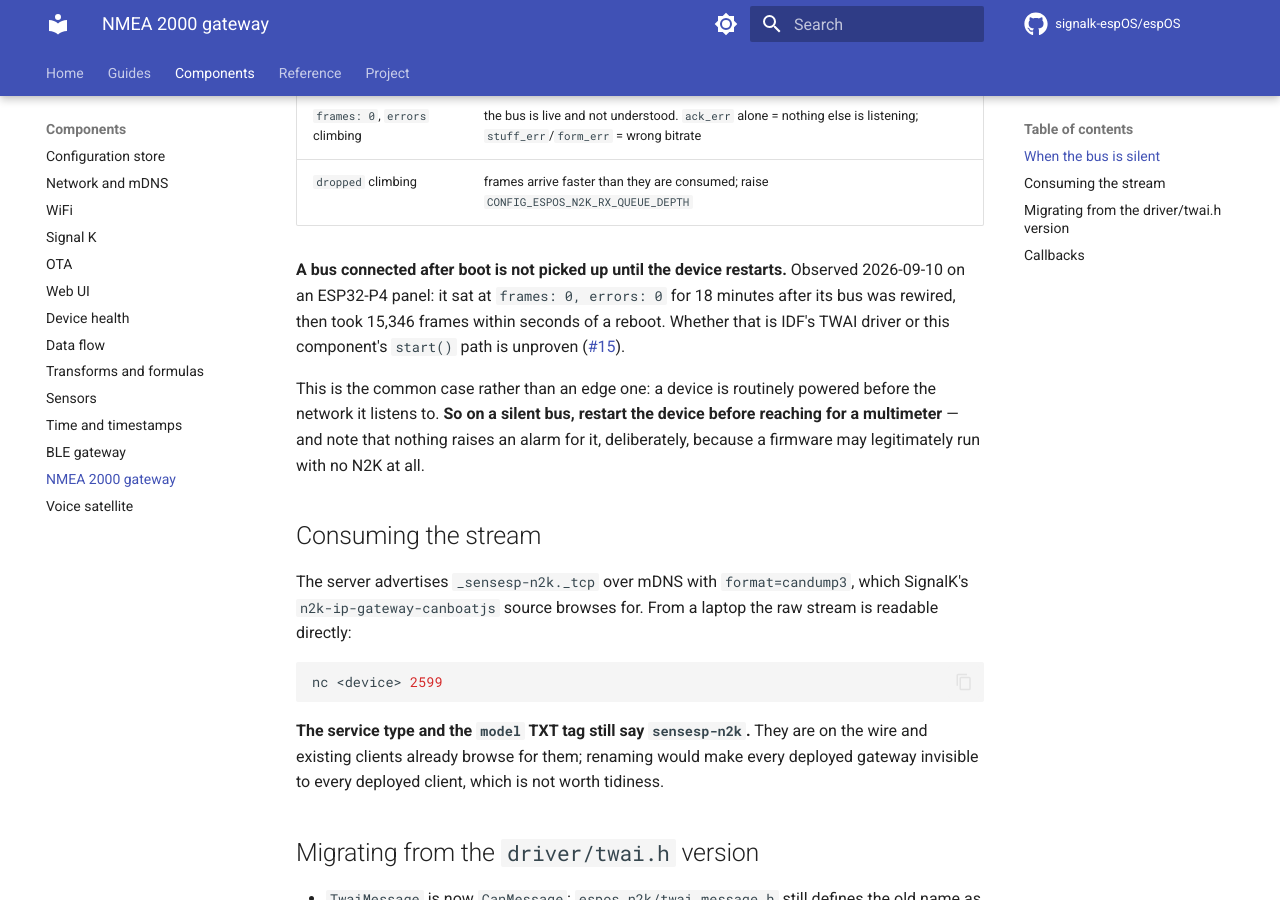
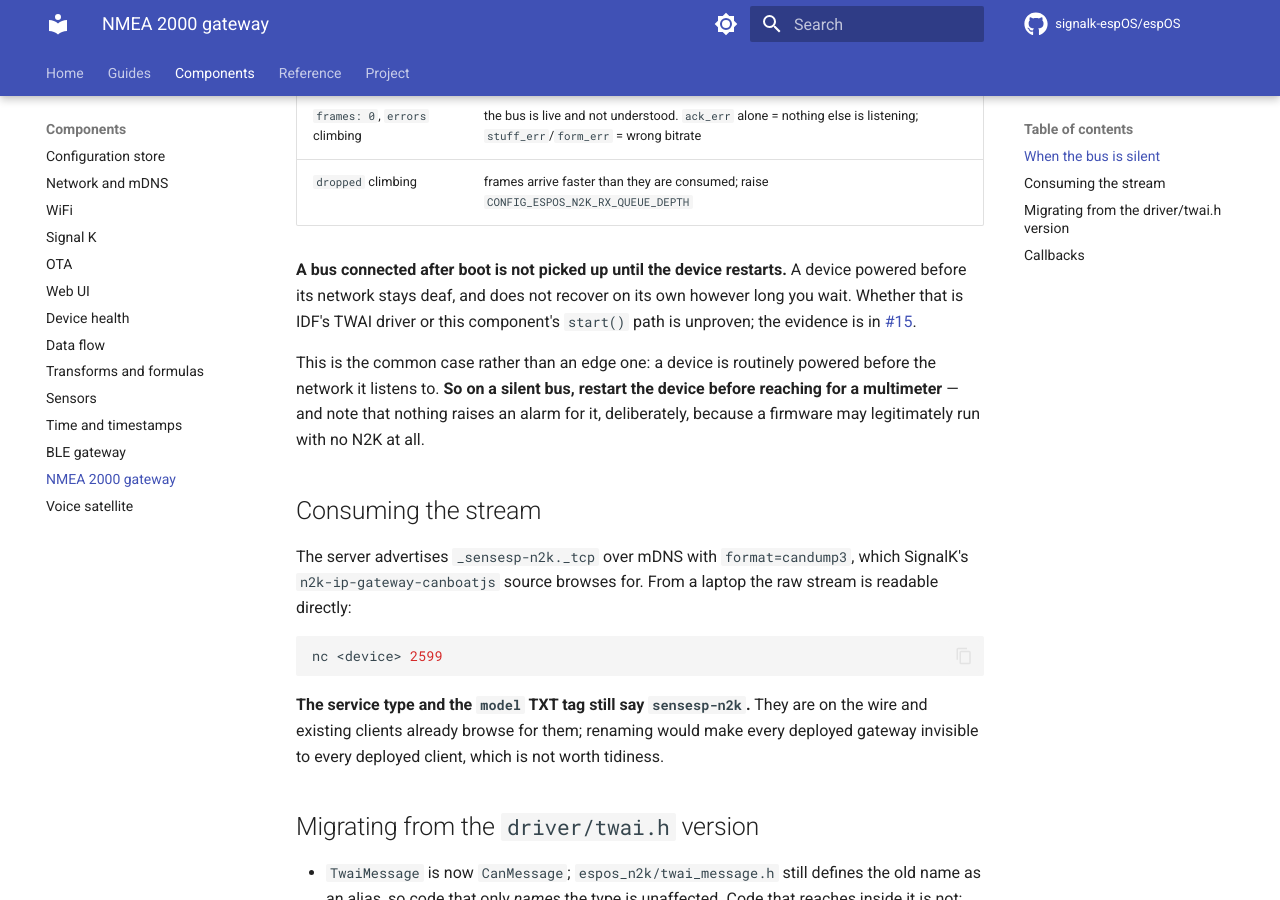
Before and after one commit to dirkwa/espOS, an MkDocs documentation site: the page built from docs/n2k.md, in a window 1280 px wide and 900 px high, scrolled down 1401 px. Built offline with MkDocs 1.6.1 and Material for MkDocs 9.7.7, drawn with Linux system fonts in a browser that asks for light colours; comment, search, counter and statistics services are not loaded.

Commit message:
docs(n2k): drop the dated incident from the bus-silent note (#54)
Review feedback on the cockpit's copy of this text (dirkwa/espos-p4-cockpit#116)
applies here too, and this one is already merged: a source doc is read
for years, and a date, a frame count and a duration are evidence for an
issue rather than guidance for a reader.

What an operator needs is the shape of the failure, and that is what is
left: a device powered before its network stays deaf and does not recover
on its own, however long you wait. The last clause is the one that
actually changes behaviour -- without it, waiting looks like a reasonable
thing to try.

The evidence is in #15 (twice) and the text links there.

```diff
--- a/docs/n2k.md
+++ b/docs/n2k.md
@@ -62,11 +62,11 @@ otherwise needs a serial cable to diagnose:
 | `frames: 0`, `errors` climbing | the bus is live and not understood. `ack_err` alone = nothing else is listening; `stuff_err`/`form_err` = wrong bitrate |
 | `dropped` climbing | frames arrive faster than they are consumed; raise `CONFIG_ESPOS_N2K_RX_QUEUE_DEPTH` |
 
-**A bus connected after boot is not picked up until the device restarts.**
-Observed 2026-09-10 on an ESP32-P4 panel: it sat at `frames: 0, errors: 0` for
-18 minutes after its bus was rewired, then took 15,346 frames within seconds of
-a reboot. Whether that is IDF's TWAI driver or this component's `start()` path
-is unproven ([#15](https://github.com/signalk-espOS/espOS/issues/15)).
+**A bus connected after boot is not picked up until the device restarts.** A
+device powered before its network stays deaf, and does not recover on its own
+however long you wait. Whether that is IDF's TWAI driver or this component's
+`start()` path is unproven; the evidence is in
+[#15](https://github.com/signalk-espOS/espOS/issues/15).
 
 This is the common case rather than an edge one: a device is routinely powered
 before the network it listens to. **So on a silent bus, restart the device
```
